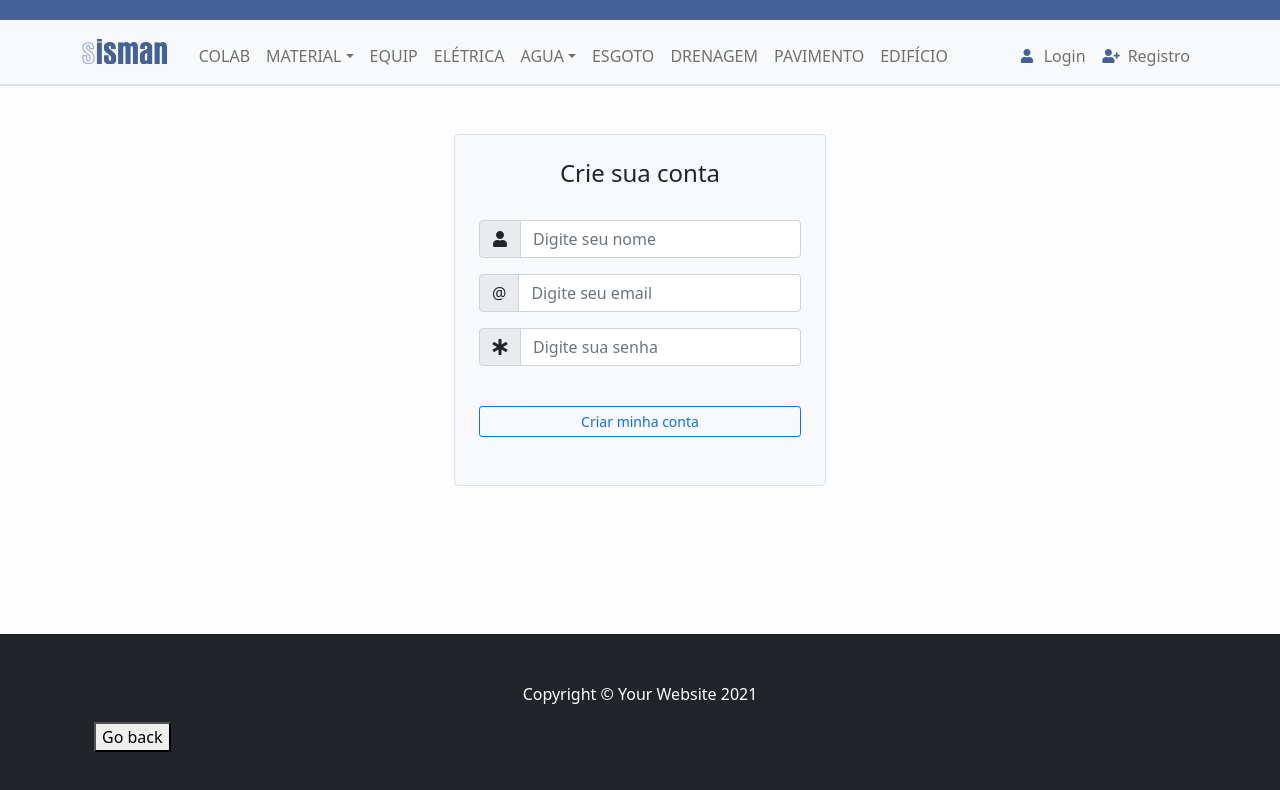
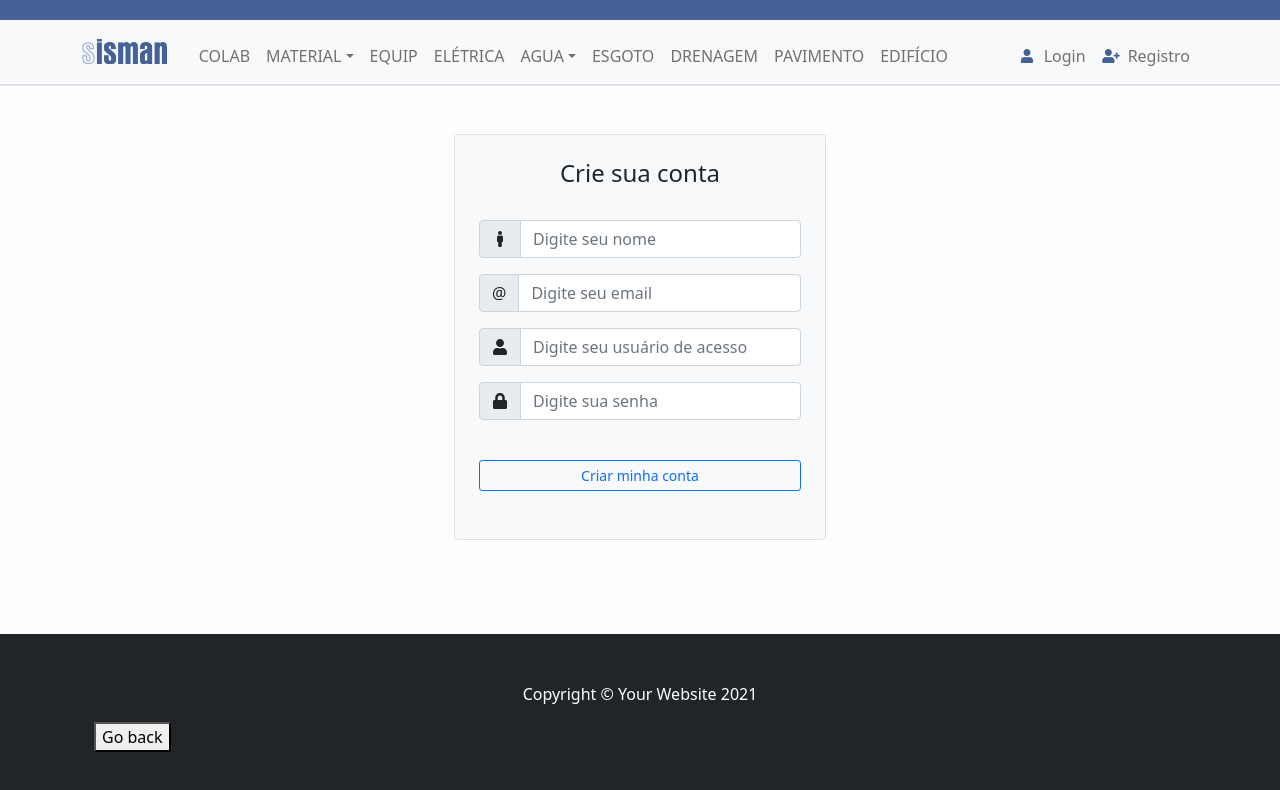
Before and after one commit to mykael90/app_diman, a React (Create React App) app: page /register in a window 1280 px wide. Shown: the top 790 px of the page. Built offline with nearby package versions, Linux system fonts and the light colour scheme.

Commit message:
username add

```diff
--- a/src/pages/Login/index.js
+++ b/src/pages/Login/index.js
@@ -1,10 +1,9 @@
 import React, { useState } from 'react';
 import { toast } from 'react-toastify';
-import { isEmail } from 'validator';
 import { useDispatch, useSelector } from 'react-redux';
 import { useLocation, useNavigate } from 'react-router-dom';
 
-import { FaUser, FaSignInAlt, FaStarOfLife } from 'react-icons/fa';
+import { FaUser, FaSignInAlt, FaLock } from 'react-icons/fa';
 
 import { Form, Container, InputGroup, Row, Col, Button } from 'react-bootstrap';
 
@@ -21,7 +20,7 @@ export default function Login() {
 
   const isLoading = useSelector((state) => state.auth.isLoading);
 
-  const [email, setEmail] = useState('');
+  const [username, setUsername] = useState('');
   const [password, setPassword] = useState('');
 
   const handleSubmit = (e) => {
@@ -29,18 +28,18 @@ export default function Login() {
 
     let formErrors = false;
 
-    if (!isEmail(email)) {
+    if (username.length < 6 || username.length > 35) {
       formErrors = true;
-      toast.error('Email inválido');
+      toast.error('Login inválido');
     }
-
     if (password.length < 6 || password.length > 50) {
       formErrors = true;
       toast.error('Senha inválida');
     }
+
     if (formErrors) return;
 
-    dispatch(actions.loginRequest({ email, password, prevPath, navigate }));
+    dispatch(actions.loginRequest({ username, password, prevPath, navigate }));
   };
 
   return (
@@ -61,17 +60,17 @@ export default function Login() {
               <FaUser />
             </InputGroup.Text>
             <Form.Control
-              type="email"
-              value={email}
-              onChange={(e) => setEmail(e.target.value)}
-              placeholder="Digite seu e-mail"
-              aria-label="Email"
+              type="text"
+              value={username}
+              onChange={(e) => setUsername(e.target.value)}
+              placeholder="Digite seu usuário"
+              aria-label="Login"
               aria-describedby="basic-addon1"
             />
           </InputGroup>
           <InputGroup className="mb-3">
             <InputGroup.Text id="basic-addon3">
-              <FaStarOfLife />
+              <FaLock />
             </InputGroup.Text>
             <Form.Control
               type="password"
--- a/src/pages/Register/FormComp.js
+++ b/src/pages/Register/FormComp.js
@@ -1,6 +1,6 @@
 import React from 'react';
 
-import { FaUser, FaStarOfLife } from 'react-icons/fa';
+import { FaUser, FaMale, FaLock } from 'react-icons/fa';
 
 import { Form, InputGroup, Row, Button } from 'react-bootstrap';
 
@@ -9,6 +9,8 @@ export default function form({
   id,
   name,
   setName,
+  username,
+  setUsername,
   email,
   setEmail,
   password,
@@ -19,14 +21,14 @@ export default function form({
       <Row>
         <InputGroup className="mb-3">
           <InputGroup.Text id="basic-addon1">
-            <FaUser />
+            <FaMale />
           </InputGroup.Text>
           <Form.Control
             type="text"
             value={name}
             onChange={(e) => setName(e.target.value)}
             placeholder="Digite seu nome"
-            aria-label="Email"
+            aria-label="Name"
             aria-describedby="basic-addon1"
           />
         </InputGroup>
@@ -42,8 +44,21 @@ export default function form({
           />
         </InputGroup>
         <InputGroup className="mb-3">
+          <InputGroup.Text id="basic-addon1">
+            <FaUser />
+          </InputGroup.Text>
+          <Form.Control
+            type="text"
+            value={username}
+            onChange={(e) => setUsername(e.target.value)}
+            placeholder="Digite seu usuário de acesso"
+            aria-label="Username"
+            aria-describedby="basic-addon1"
+          />
+        </InputGroup>
+        <InputGroup className="mb-3">
           <InputGroup.Text id="basic-addon3">
-            <FaStarOfLife />
+            <FaLock />
           </InputGroup.Text>
           <Form.Control
             type="password"
--- a/src/pages/Register/index.js
+++ b/src/pages/Register/index.js
@@ -4,7 +4,7 @@ import { useNavigate } from 'react-router-dom';
 import { toast } from 'react-toastify';
 import { isEmail } from 'validator';
 import { useSelector, useDispatch } from 'react-redux';
-import { Container, Form, Row, Col } from 'react-bootstrap';
+import { Container, Row, Col } from 'react-bootstrap';
 
 import FormComp from './FormComp';
 
@@ -19,6 +19,7 @@ export default function Register() {
   const isLoading = useSelector((state) => state.auth.isLoading);
 
   const [name, setName] = useState('');
+  const [username, setUsername] = useState('');
   const [email, setEmail] = useState('');
   const [password, setPassword] = useState('');
   const navigate = useNavigate();
@@ -39,6 +40,11 @@ export default function Register() {
       toast.error('Nome deve ter entre 3 e 255 caracteres');
     }
 
+    if (username.length < 3 || username.length > 35) {
+      formErrors = true;
+      toast.error('Login deve ter entre 3 e 35 caracteres');
+    }
+
     if (!isEmail(email)) {
       formErrors = true;
       toast.error('Email inválido');
@@ -51,7 +57,16 @@ export default function Register() {
 
     if (formErrors) return;
 
-    dispatch(actions.registerRequest({ name, email, password, id, navigate }));
+    dispatch(
+      actions.registerRequest({
+        name,
+        email,
+        username,
+        password,
+        id,
+        navigate,
+      })
+    );
   }
   return (
     <Container className="d-flex justify-content-center py-5">
@@ -72,6 +87,8 @@ export default function Register() {
           id={id}
           name={name}
           setName={setName}
+          username={username}
+          setUsername={setUsername}
           password={password}
           setPassword={setPassword}
           email={email}
--- a/src/store/modules/auth/actions.js
+++ b/src/store/modules/auth/actions.js
@@ -1,6 +1,7 @@
 import * as types from '../types';
 
 export function loginRequest(payload) {
+  console.log(payload);
   return {
     type: types.LOGIN_REQUEST,
     payload,
--- a/src/store/modules/auth/reducer.js
+++ b/src/store/modules/auth/reducer.js
@@ -19,6 +19,7 @@ export default function (state = initialState, action) {
       newState.token = action.payload.token;
       newState.user = action.payload.user;
       newState.isLoading = false;
+      console.log(newState);
       return newState;
     }
     case types.LOGIN_FAILURE: {
@@ -40,6 +41,7 @@ export default function (state = initialState, action) {
       const newState = { ...state };
       newState.user.name = action.payload.name;
       newState.user.email = action.payload.email;
+      newState.user.username = action.payload.username;
       newState.isLoading = false;
       return newState;
     }
--- a/src/store/modules/auth/sagas.js
+++ b/src/store/modules/auth/sagas.js
@@ -30,25 +30,31 @@ function persistRehydrate({ payload }) {
 
 // eslint-disable-next-line consistent-return
 function* registerRequest({ payload }) {
-  const { id, name, email, password, navigate } = payload;
+  const { id, name, email, username, password, navigate } = payload;
 
   try {
     if (id) {
       yield call(axios.put, '/users', {
         email,
         name,
+        username,
         password: password || undefined,
       });
       toast.success('Conta alterada com sucesso');
-      yield put(actions.registerUpdatedSuccess({ name, email, password }));
+      yield put(
+        actions.registerUpdatedSuccess({ name, email, username, password })
+      );
     } else {
       yield call(axios.post, '/users', {
         email,
         name,
+        username,
         password,
       });
       toast.success('Conta criada com sucesso');
-      yield put(actions.registerCreatedSuccess({ name, email, password }));
+      yield put(
+        actions.registerCreatedSuccess({ name, email, username, password })
+      );
       return payload.navigate('/login', { replace: true });
     }
   } catch (e) {
```
